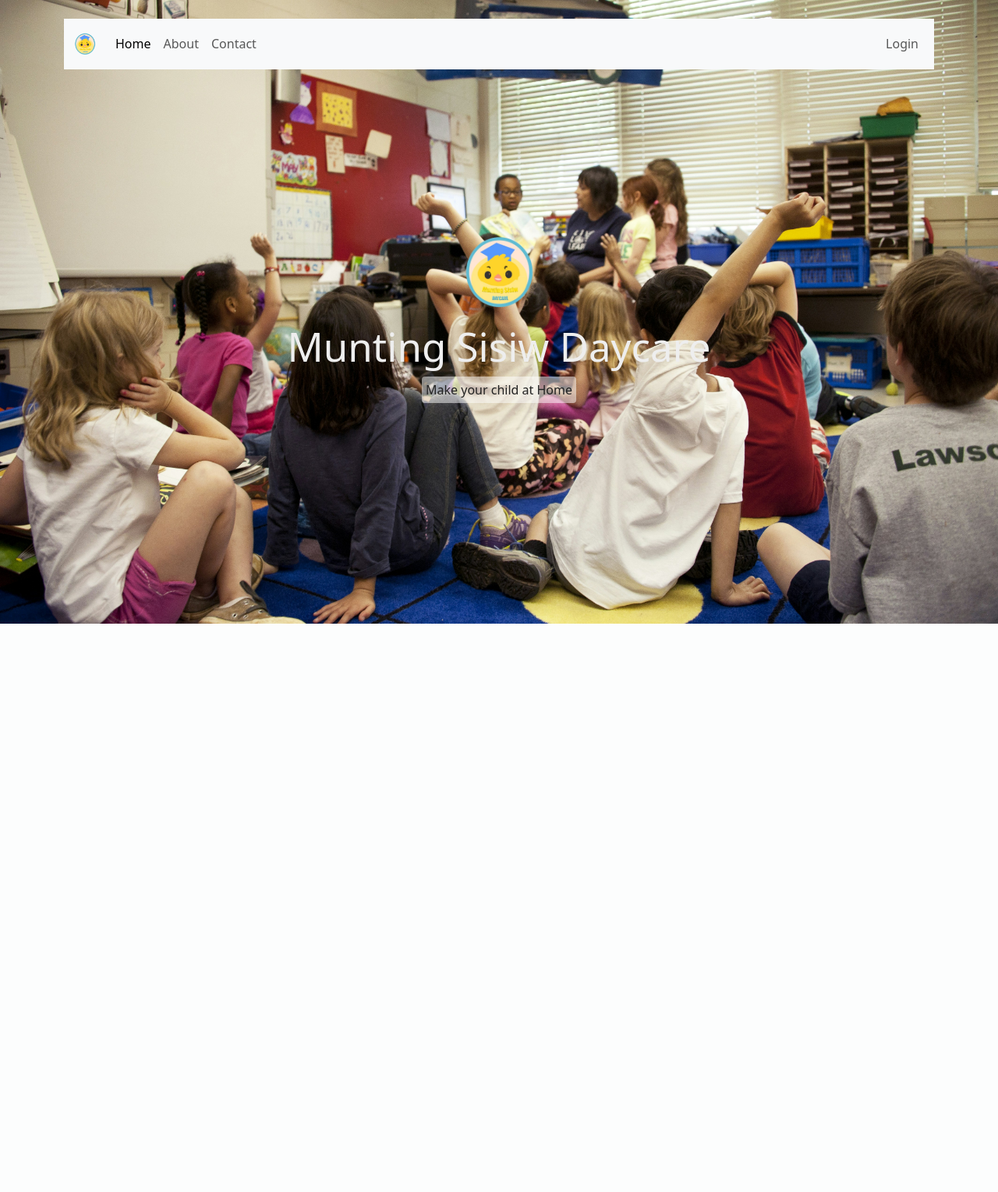
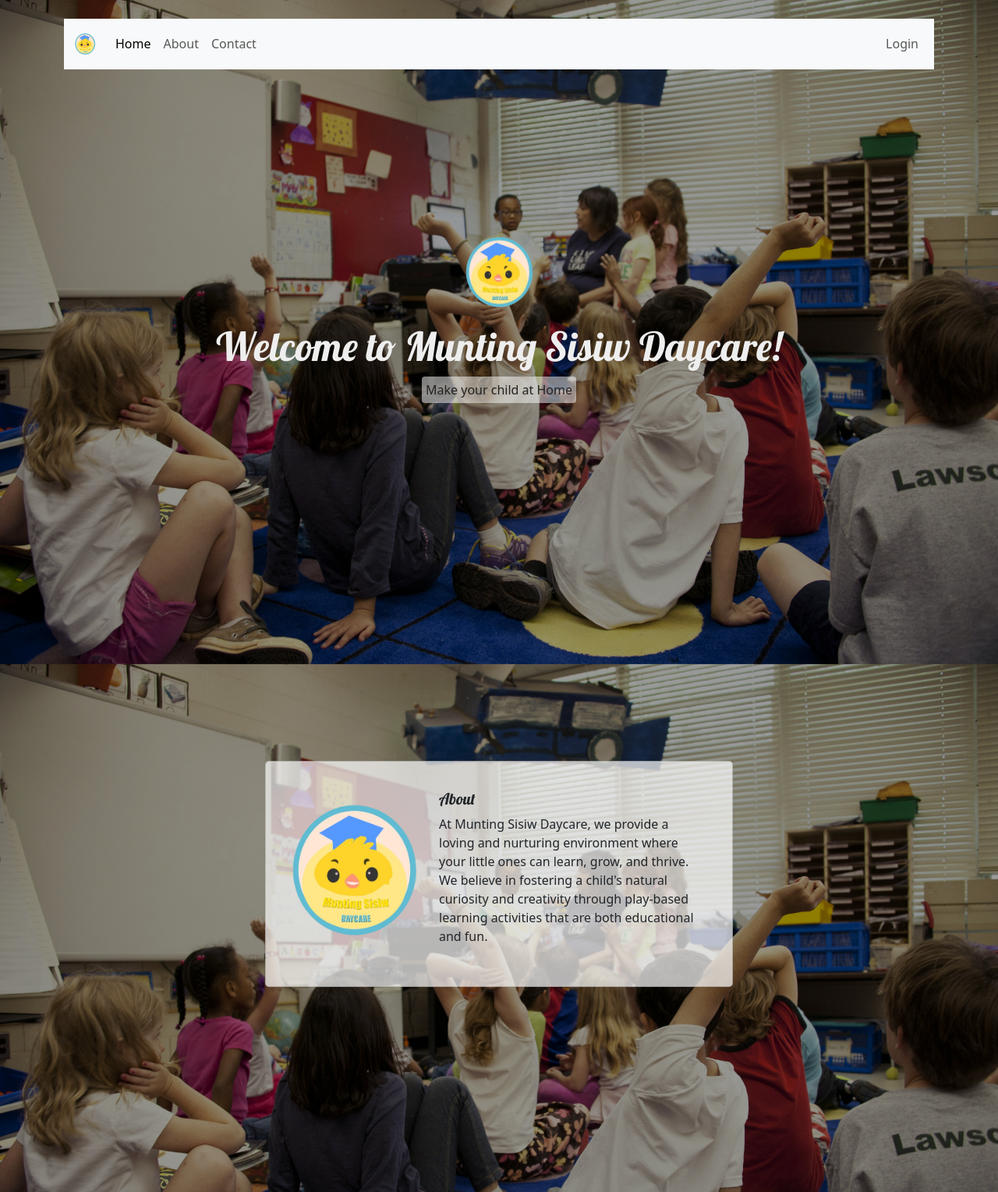
Before and after one commit to Valiantic/Munting-Sisiw-Student-Daycare-Management-System, a PHP site: page / in a window 1280 px wide. Shown: the whole page at 78% size. Before the commit the page ends 800 px from the top, so only its background shows below. Run offline with PHP 8.4, Linux system fonts and the light colour scheme.

Commit message:
add bootstrap about card

```diff
--- a/index.php
+++ b/index.php
@@ -11,7 +11,11 @@
     <link rel="preconnect" href="https://fonts.googleapis.com">
     <link rel="preconnect" href="https://fonts.gstatic.com" crossorigin>
     <link href="https://fonts.googleapis.com/css2?family=Bebas+Neue&family=Libre+Baskerville:ital,wght@0,400;0,700;1,400&display=swap" rel="stylesheet">
-</head>
+
+    <link rel="preconnect" href="https://fonts.googleapis.com">
+    <link rel="preconnect" href="https://fonts.gstatic.com" crossorigin>
+    <link href="https://fonts.googleapis.com/css2?family=Lobster&display=swap" rel="stylesheet">
+  </head>
 
 <!-- TODO:
 9:34 CONTINUE NAVBAR -->
@@ -32,9 +36,9 @@
         height: auto;
     }
     .black-fill {
-        /* FOR BLACK AESTHETIC BACKGROUND */
-        /* background: rgba(0, 0, 0, 0.7);
-        min-height: 100vh; */
+        /* FOR BLACK AESTHETIC BACKGROUND ADJUST THE LAST DIGIT FOR BRIGHTNESS*/
+        background: rgba(0, 0, 0, 0.4);
+        min-height: 100vh;
     }
     #homeNav {
         /* TO MAKE THE NAVBAR TRANSPARENT */
@@ -49,6 +53,7 @@
     .welcome-text h4 {
       color: #eee;
       font-size: 51px;
+      font-family: "Lobster", sans-serif;
     }
     .welcome-text p {
       color: #222;
@@ -56,6 +61,22 @@
       padding: 5px;
       border-radius: 4px;
     }
+    #about {
+      min-height: 100vh;
+    }
+    #about .card-1{
+      max-width: 600px;
+      width:90%;
+      /* MAKE THE BACKGROUND TRANSPARENT */
+      background: rgba(255,255,255, 0.7);
+	    padding: 20px;
+	    border-radius: 5px;
+    }
+    #about .card-1 h5{
+      font-family: "Lobster", sans-serif;
+
+    }
+
 
 </style>
 
@@ -80,7 +101,7 @@
         </li>
 
         <li class="nav-item">
-          <a class="nav-link" href="#">About</a>
+          <a class="nav-link" href="#about">About</a>
         </li>
 
         <li class="nav-item">
@@ -125,12 +146,34 @@
   </div>
 </nav>
 
-<section class="welcome-text d-flex justify-content-center
+<!-- WELCOME TEXT  -->
+<section class="welcome-text d-flex justify-content-center align-items-center flex-column">
+
+    <img src="./images/logo.png">
+    <h4>Welcome to Munting Sisiw Daycare!</h4>
+    <p>Make your child at Home</p>
+
+</section>
+
+<section id="about" class="d-flex justify-content-center
 align-items-center flex-column">
 
-    <img src="./images/logo.png">
-    <h4>Munting Sisiw Daycare</h4>
-    <p>Make your child at Home</p>
+
+<!-- CARD -->
+<div class="card mb-3 card-1">
+  <div class="row g-0">
+    <div class="col-md-4">
+      <img src="./images/logo.png" class="img-fluid rounded-start" alt="...">
+    </div>
+    <div class="col-md-8">
+      <div class="card-body">
+        <h5 class="card-title">About</h5>
+        <p class="card-text">At Munting Sisiw Daycare, we provide a loving and nurturing environment where your little ones can learn, grow, and thrive. We believe in fostering a child's natural curiosity and creativity through play-based learning activities that are both educational and fun.</p>
+        <p class="card-text"><small class="text-body-secondary"></small></p>
+      </div>
+    </div>
+  </div>
+</div>
 
 </section>
 
```
Also changed, not shown: docs/Documentation.md (+5 -0 lines), README.md.
